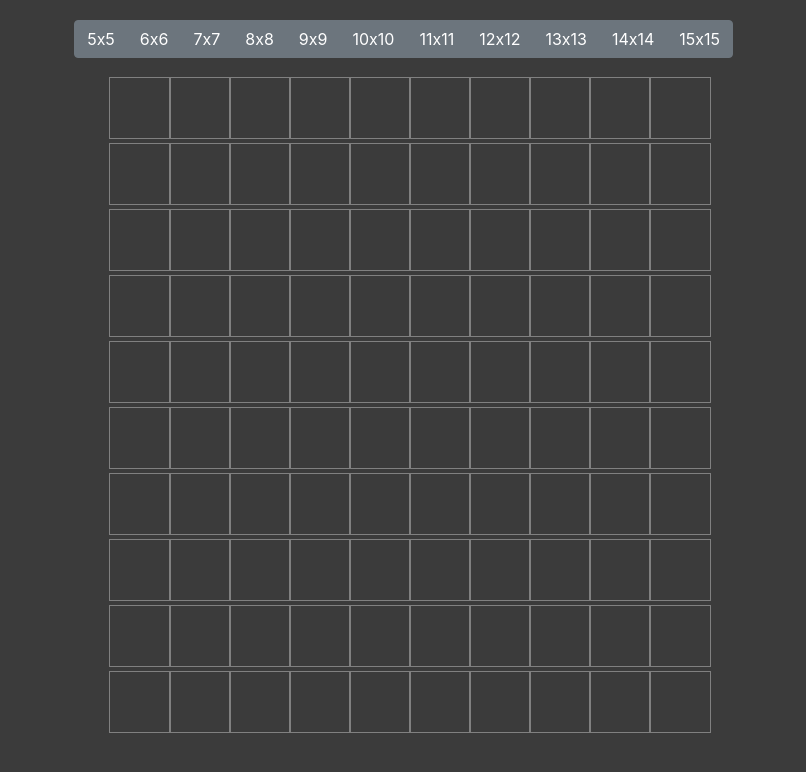
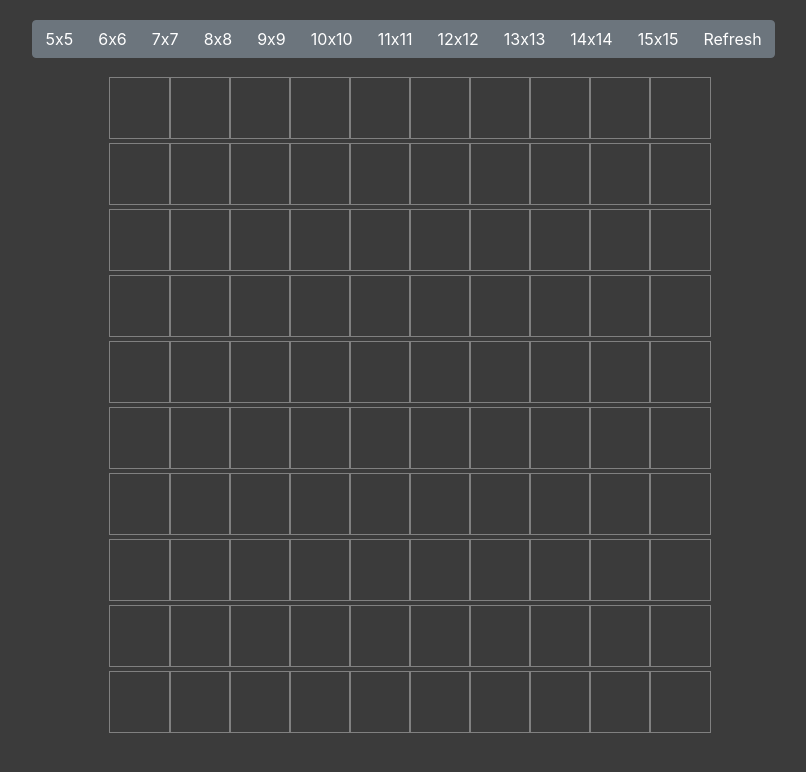
Before and after one commit to eldraegon/Flow-Free-Solver, a React (Create React App) app in the folder my-app/: page / in a window 1280 px wide. Shown: the top 772 px of the page, without its empty margins (230-1036 px from the left). Built offline with nearby package versions, Linux system fonts and the light colour scheme.

Commit message:
Update FlowFreeSolver.jsx

```diff
--- a/my-app/src/FlowFreeSolver/FlowFreeSolver.jsx
+++ b/my-app/src/FlowFreeSolver/FlowFreeSolver.jsx
@@ -19,7 +19,7 @@ export default class FlowFreeSolver extends Component {
         this.createGrid(10);
         const navButtons = [];
         for(let i = 5; i <= 15; i++) {
-            navButtons.push(<Button key={i} variant="secondary" onClick={() => this.setGrid(i)}>{i}x{i}</Button>);
+            navButtons.push(<Button key={i} variant="secondary" onClick={() => this.changeGridSize(i)}>{i}x{i}</Button>);
         }
         this.setState({navButtons});
     }
@@ -40,6 +40,17 @@ export default class FlowFreeSolver extends Component {
         }
         nodes[row][col] = {n};
         this.setState({nodes, endpointStack});
+    }
+    changeGridSize(length) {
+        this.createGrid(length);
+        this.refreshGrid();
+    }
+
+    refreshGrid() {
+        const endpointStack = [7,7,6,6,5,5,4,4,3,3,2,2,1,1];
+        this.setState({endpointStack});
+        const {length} = this.state;
+        this.createGrid(length);
     }
 
     createGrid(length) {
@@ -72,6 +83,7 @@ export default class FlowFreeSolver extends Component {
                 <div className="nav">
                     <ButtonGroup className="btn">
                         {navButtons}
+                        <Button variant="secondary" onClick={() => this.refreshGrid()}>Refresh</Button>
                     </ButtonGroup>
                 </div>
                 {nodes.map((row, rowIdx) => {
```
